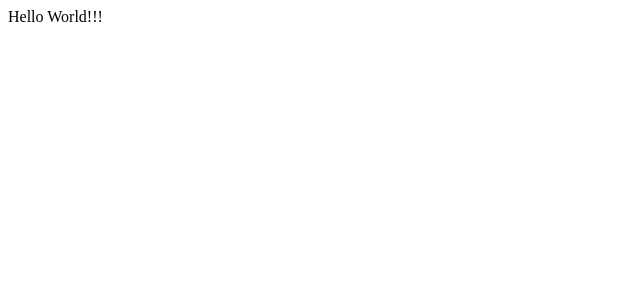
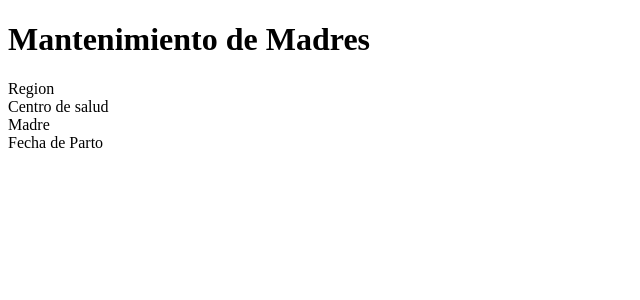
Before and after one commit to ManuelBorja/mamajs, a React app: page / in a window 1280 px wide. Shown: the top 300 px of the page, without its empty margins (0-640 px from the left). Built offline with nearby package versions, Linux system fonts and the light colour scheme.

Commit message:
Primeros contenidos

```diff
--- a/App.jsx
+++ b/App.jsx
@@ -1,10 +1,36 @@
 import React from 'react';
+
+var MADRES = [
+{centro:"José Leonardo Ortiz",nombre:"Lucila Campos",parto:"01/01/2017"},
+{centro:"José Leonardo Ortiz",nombre:"Lucila Campos",parto:"01/01/2017"},
+{centro:"José Leonardo Ortiz",nombre:"Lucila Campos",parto:"01/01/2017"},
+{centro:"Chiclayo",nombre:"Lucila Campos",parto:"01/01/2017"},
+{centro:"Chiclayo",nombre:"Lucila Campos",parto:"01/01/2017"},
+{centro:"Lambayeque",nombre:"Lucila Campos",parto:"01/01/2017"},
+{centro:"Lambayeque",nombre:"Lucila Campos",parto:"01/01/2017"},
+{centro:"Lambayeque",nombre:"Lucila Campos",parto:"01/01/2017"},
+{centro:"Lambayeque",nombre:"Lucila Campos",parto:"01/01/2017"}
+]
+
+class MuestraMama extends React.Component{
+    render(){
+         return (
+<div>
+<div>Region</div>
+<div>Centro de salud</div>
+<div>Madre</div>
+<div>Fecha de Parto</div>
+</div>
+         )
+    }
+}
 
 class App extends React.Component {
    render() {
       return (
          <div>
-            Hello World!!!
+            <h1>Mantenimiento de Madres</h1>
+            <MuestraMama madres={MADRES} />
          </div>
       );
    }
--- a/index.html
+++ b/index.html
@@ -3,7 +3,7 @@
 
    <head>
       <meta charset = "UTF-8">
-      <title>React App</title>
+      <title>Programa MAMA</title>
    </head>
 
    <body>
--- a/mama.js
+++ /dev/null
@@ -1,3 +0,0 @@
-class MantenimientoMama extends React.Component{
-
-}
```
